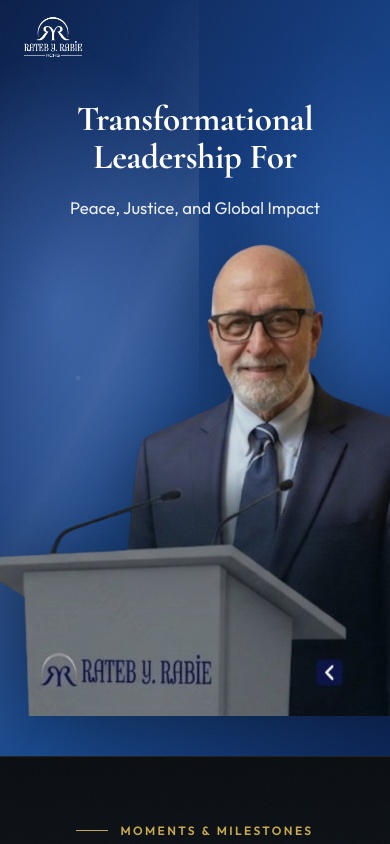
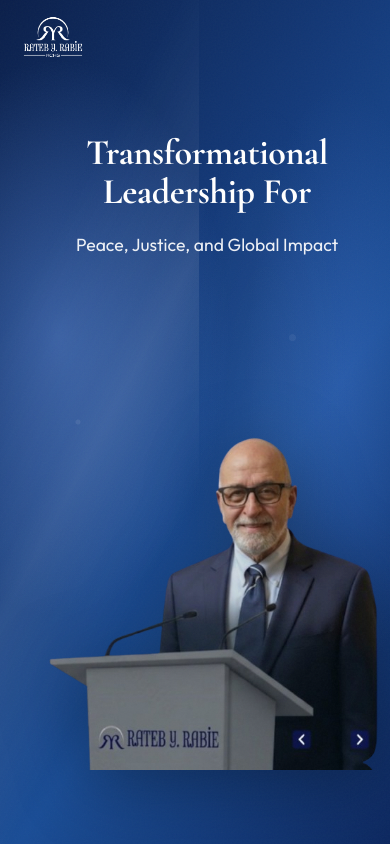
Before and after one commit to HanzlaBinShakeel/new, a React (Vite) app: page / in a window 390 px wide. Shown: the top 844 px of the page. Built offline with nearby package versions, Linux system fonts and the light colour scheme.

Commit message:
Fit hero content and portrait to full viewport height
Use grid layout filling 100dvh, scale portrait to column height, and blend black matte from cutout PNG.

Co-authored-by: Cursor <cursoragent@cursor.com>

```diff
--- a/src/components/Hero.jsx
+++ b/src/components/Hero.jsx
@@ -3,21 +3,12 @@ import { heroPortrait } from '../assets';
 import { hero } from '../data/content';
 import styles from './Hero.module.css';
 
-/** Native asset dimensions — hero height is tuned to these pixels */
-export const PORTRAIT_WIDTH = 520;
-export const PORTRAIT_HEIGHT = 480;
+const PORTRAIT_WIDTH = 520;
+const PORTRAIT_HEIGHT = 480;
 
 export default function Hero() {
   return (
-    <section
-      id="home"
-      className={styles.hero}
-      aria-label="Hero"
-      style={{
-        '--portrait-w': `${PORTRAIT_WIDTH}px`,
-        '--portrait-h': `${PORTRAIT_HEIGHT}px`,
-      }}
-    >
+    <section id="home" className={styles.hero} aria-label="Hero">
       <motion.div
         className={styles.bg}
         initial={{ opacity: 0 }}
@@ -38,7 +29,7 @@ export default function Hero() {
         <div className={styles.bokeh} />
       </motion.div>
 
-      <div className={styles.inner}>
+      <motion.div className={styles.inner}>
         <motion.div
           className={styles.copy}
           initial={{ opacity: 0, x: -40 }}
@@ -66,7 +57,7 @@ export default function Hero() {
             draggable={false}
           />
         </motion.div>
-      </div>
+      </motion.div>
     </section>
   );
 }
--- a/src/components/Hero.module.css
+++ b/src/components/Hero.module.css
@@ -1,18 +1,10 @@
 .hero {
   --header-h: 72px;
-  /* Larger hero portrait — scaled from 520×480 cutout */
-  --portrait-w: min(720px, 58vw);
-  --portrait-h: min(665px, 53.5vw);
   position: relative;
   width: 100%;
-  min-height: max(
-    calc(var(--header-h) + var(--portrait-h) + 3.5rem),
-    100vh
-  );
-  min-height: max(
-    calc(var(--header-h) + var(--portrait-h) + 3.5rem),
-    100dvh
-  );
+  height: 100vh;
+  height: 100dvh;
+  min-height: 640px;
   overflow: hidden;
   box-sizing: border-box;
   padding-top: var(--header-h);
@@ -23,7 +15,7 @@
   inset: 0;
   background:
     radial-gradient(ellipse 80% 60% at 15% 40%, rgba(120, 170, 255, 0.35) 0%, transparent 55%),
-    radial-gradient(ellipse 50% 70% at 88% 40%, rgba(80, 130, 220, 0.28) 0%, transparent 50%),
+    radial-gradient(ellipse 50% 70% at 88% 45%, rgba(80, 130, 220, 0.28) 0%, transparent 50%),
     linear-gradient(125deg, #0b1f4a 0%, #143a7a 38%, #1a4d96 62%, #0d2860 100%);
   z-index: 0;
 }
@@ -48,10 +40,10 @@
 .lightStreak2 {
   position: absolute;
   top: 50%;
-  right: 10%;
+  right: 8%;
   transform: translateY(-50%);
-  width: 45%;
-  height: 80%;
+  width: 48%;
+  height: 85%;
   background: radial-gradient(ellipse at center, rgba(255, 255, 255, 0.12) 0%, transparent 65%);
   pointer-events: none;
 }
@@ -65,32 +57,36 @@
   pointer-events: none;
 }
 
+/* Content fills entire hero below navbar */
 .inner {
   position: relative;
   z-index: 1;
-  display: flex;
+  display: grid;
+  grid-template-columns: 1fr 1fr;
   align-items: center;
-  justify-content: space-between;
-  gap: clamp(1rem, 3vw, 3rem);
-  width: min(1400px, 96vw);
+  gap: clamp(1rem, 3vw, 2.5rem);
+  width: min(1440px, 96vw);
+  height: calc(100% - 0px);
+  min-height: calc(100vh - var(--header-h));
+  min-height: calc(100dvh - var(--header-h));
   margin-inline: auto;
-  padding: 1.5rem clamp(1rem, 3vw, 2.5rem) 2.5rem;
-  min-height: var(--portrait-h);
+  padding: 0 clamp(1rem, 3vw, 2.5rem) clamp(1rem, 2vh, 2rem);
   box-sizing: border-box;
 }
 
 .copy {
-  flex: 1;
-  min-width: 0;
-  max-width: 560px;
   display: flex;
   flex-direction: column;
   justify-content: center;
+  align-self: center;
+  height: 100%;
+  max-width: 600px;
+  padding-right: 1rem;
 }
 
 .title {
   font-family: var(--font-display);
-  font-size: clamp(2.2rem, 4.2vw, 4.5rem);
+  font-size: clamp(2.25rem, 4.5vw, 4.75rem);
   font-weight: 700;
   line-height: 1.08;
   color: #ffffff;
@@ -100,67 +96,87 @@
 
 .subtitle {
   margin-top: 1.25rem;
-  font-size: clamp(1.05rem, 1.9vw, 1.6rem);
+  font-size: clamp(1.1rem, 2vw, 1.65rem);
   font-weight: 400;
   color: rgba(255, 255, 255, 0.92);
   line-height: 1.45;
 }
 
+/* Portrait column fills right half of hero */
 .portraitCol {
-  flex-shrink: 0;
+  position: relative;
+  height: 100%;
+  width: 100%;
   display: flex;
-  align-items: center;
+  align-items: flex-end;
   justify-content: center;
-  width: var(--portrait-w);
-  height: var(--portrait-h);
+  background: transparent;
+  overflow: visible;
 }
 
 .portrait {
   display: block;
-  width: var(--portrait-w);
-  height: var(--portrait-h);
+  width: auto;
+  height: 100%;
+  max-width: 100%;
+  max-height: 100%;
   object-fit: contain;
-  object-position: center center;
+  object-position: center bottom;
   user-select: none;
   -webkit-user-drag: none;
-  filter: drop-shadow(0 16px 40px rgba(0, 0, 0, 0.45));
+  filter: drop-shadow(0 12px 36px rgba(0, 0, 0, 0.35));
+  /* Blend out black matte if PNG has non-transparent black bg */
+  mix-blend-mode: lighten;
+}
+
+@media (min-width: 1025px) {
+  .portrait {
+    min-height: min(85vh, 780px);
+    height: calc(100dvh - var(--header-h) - 2rem);
+    width: auto;
+    max-width: min(720px, 100%);
+  }
 }
 
 @media (max-width: 1024px) {
   .hero {
-    --portrait-w: min(620px, 92vw);
-    --portrait-h: min(572px, 85vw);
-    min-height: auto;
+    height: auto;
+    min-height: 100dvh;
     padding-top: 68px;
   }
 
   .inner {
-    flex-direction: column;
-    align-items: center;
+    grid-template-columns: 1fr;
+    height: auto;
+    min-height: calc(100dvh - 68px);
     text-align: center;
-    min-height: auto;
-    padding-bottom: 2.5rem;
+    padding-bottom: 2rem;
   }
 
   .copy {
     max-width: 100%;
-    padding-top: 0.5rem;
+    height: auto;
+    padding: 1.5rem 0 0.5rem;
+    align-items: center;
   }
 
   .portraitCol {
-    width: var(--portrait-w);
-    height: var(--portrait-h);
+    height: min(55vh, 520px);
+    min-height: 380px;
+    align-items: flex-end;
   }
 
   .portrait {
-    width: 100%;
     height: 100%;
+    width: auto;
+    max-width: min(520px, 94vw);
+    mix-blend-mode: lighten;
   }
 }
 
 @media (max-width: 560px) {
-  .hero {
-    --portrait-w: min(480px, 94vw);
-    --portrait-h: min(443px, 87vw);
+  .portraitCol {
+    min-height: 320px;
+    height: 48vh;
   }
 }
```
